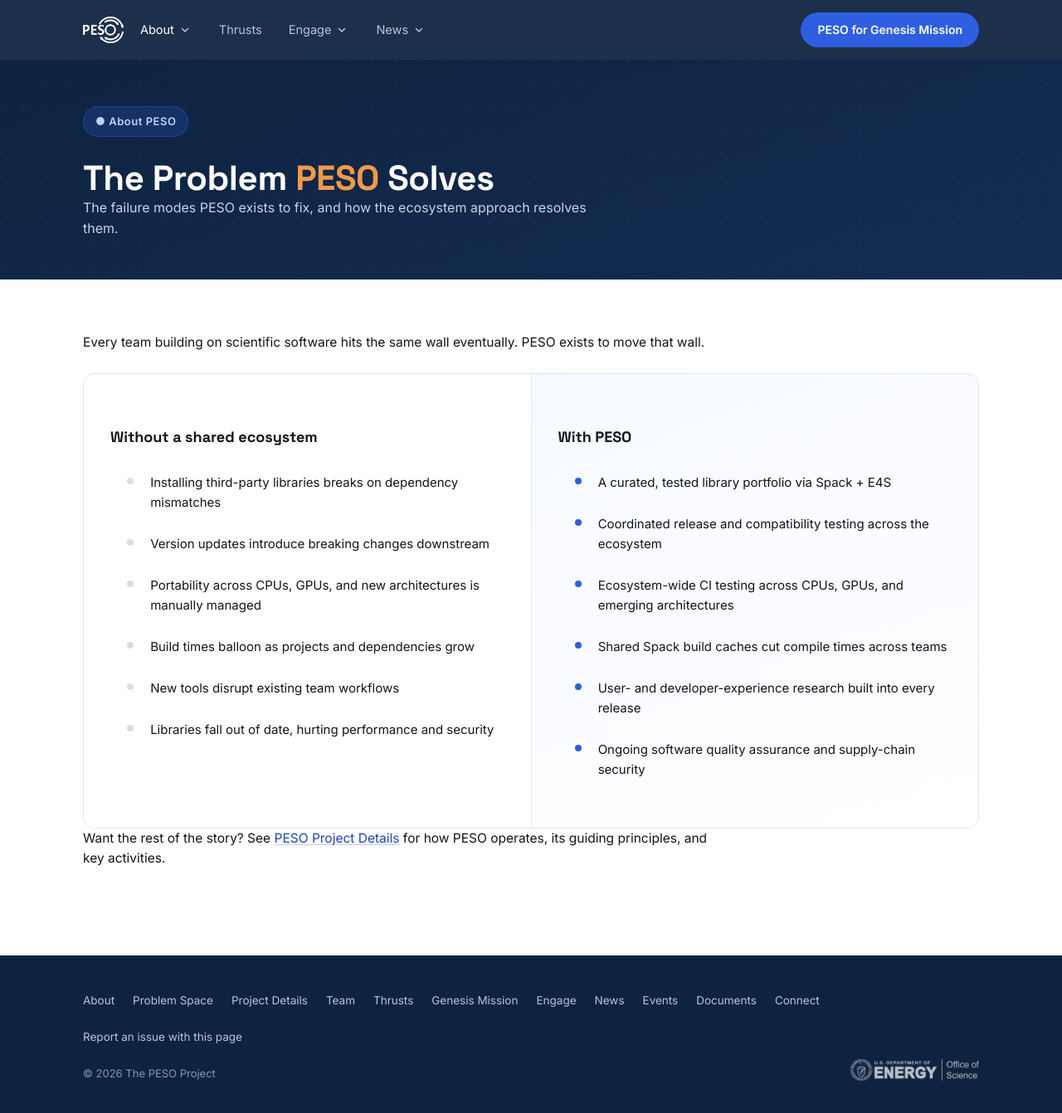
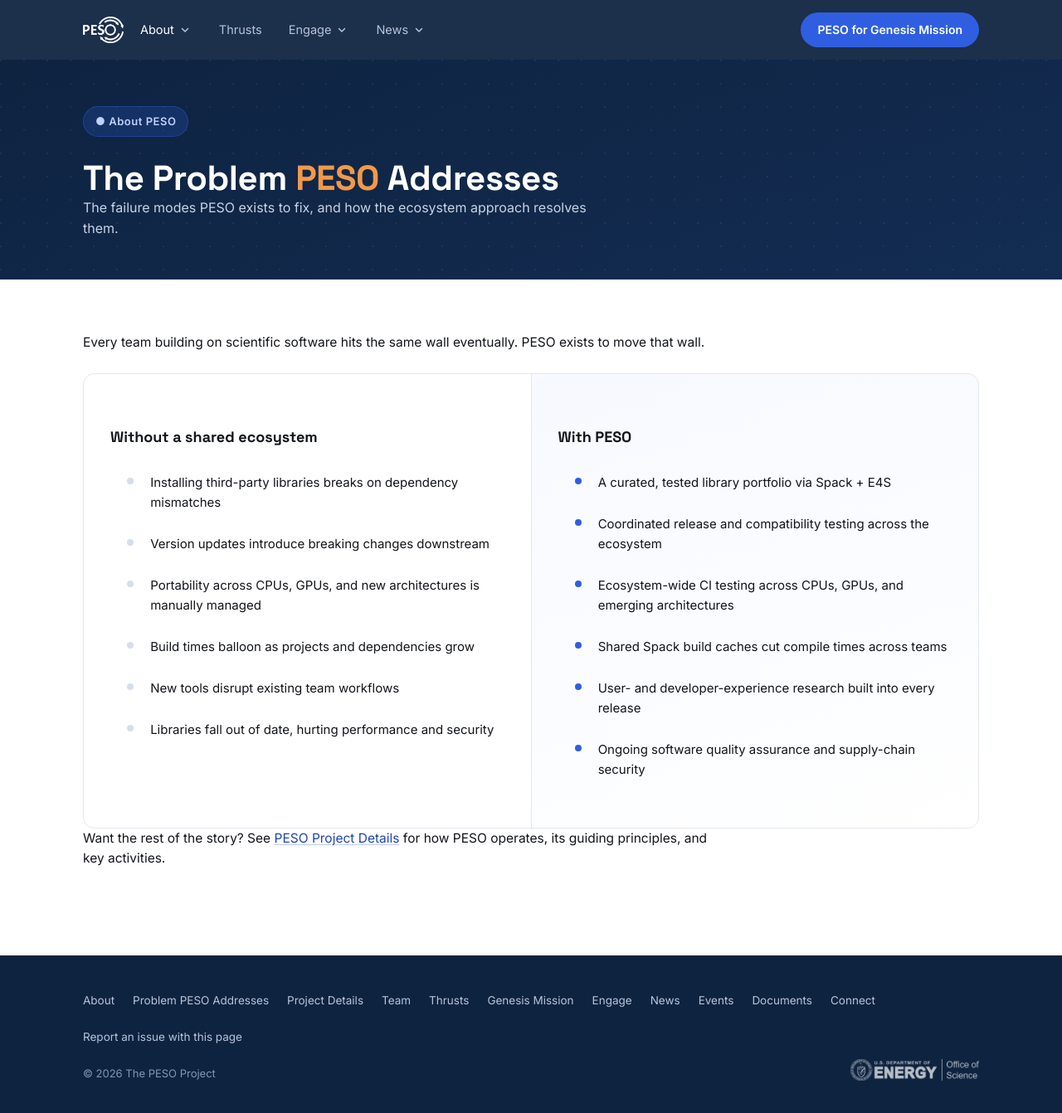
Before and after one commit to pesoproject/pesoproject.github.io, a Jekyll site: the page built from about/problem-space.md, in a window 1280 px wide and 1355 px high. Shown: the top 1342 px of the window at 83% size. Built offline with Jekyll 4.4.1, drawn with Linux system fonts in a browser that asks for light colours.

Commit message:
Soften Problem Space title from 'Solves' to 'Addresses'
Applied consistently to the page title, the About dropdown label, and
the footer link.

Co-Authored-By: Claude Sonnet 5 <noreply@anthropic.com>

```diff
--- a/_includes/footer.html
+++ b/_includes/footer.html
@@ -6,7 +6,7 @@
 <div class="wrap">
     <div class="footer-links">
         <a href="/about">About</a>
-        <a href="/about/problem-space">Problem Space</a>
+        <a href="/about/problem-space">Problem PESO Addresses</a>
         <a href="/about/details">Project Details</a>
         <a href="/about/team">Team</a>
         <a href="/thrusts">Thrusts</a>
--- a/_includes/nav.html
+++ b/_includes/nav.html
@@ -12,7 +12,7 @@
         </button>
         <div class="submenu">
           <div class="submenu-panel">
-            <a href="/about/problem-space">Problem Space</a>
+            <a href="/about/problem-space">Problem PESO Addresses</a>
             <a href="/about/details">Project Details</a>
             <a href="/about/team">Team</a>
           </div>
--- a/about/problem-space.md
+++ b/about/problem-space.md
@@ -1,6 +1,6 @@
 ---
-title: The Problem PESO Solves
-title_html: The Problem <span class="accent">PESO</span> Solves
+title: The Problem PESO Addresses
+title_html: The Problem <span class="accent">PESO</span> Addresses
 description: The failure modes PESO exists to fix, and how the ecosystem approach resolves them.
 section_tag: About PESO
 layout: page
```
